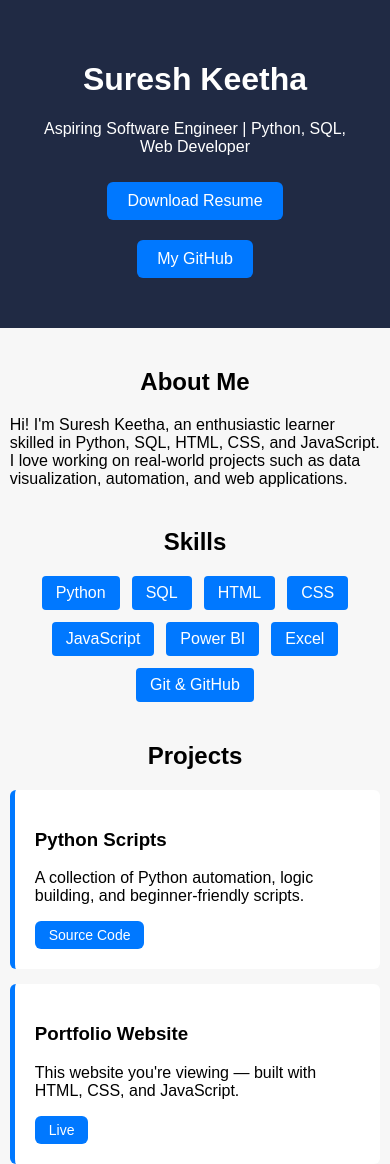
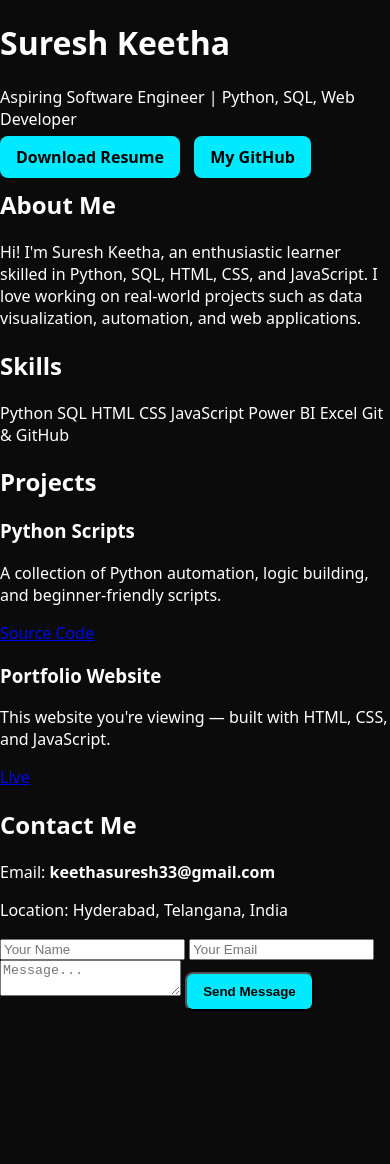
Before and after one commit to SureshKeetha/SureshKeetha.github.io, a plain HTML site: page index.html in a window 390 px wide. Shown: the top 1164 px of the page. After the commit the page ends 1011 px from the top, so only its background shows below. Drawn offline with Linux system fonts and the light colour scheme.

Commit message:
Update style.css

```diff
--- a/style.css
+++ b/style.css
@@ -1,99 +1,104 @@
-body {
-    font-family: Arial, sans-serif;
-    margin: 0;
-    padding: 0;
-    background: #f7f7f7;
+:root{
+  --bg:#0b0b0b;
+  --card:#0f1114;
+  --accent:#00eaff;
+  --muted:#9aa4af;
+  --glass: rgba(255,255,255,0.03);
 }
 
-/* Header Section */
-header {
-    text-align: center;
-    padding: 40px;
-    background: #202a44;
-    color: white;
+*{box-sizing:border-box}
+html,body{height:100%}
+body{
+  margin:0;
+  font-family:"Poppins",system-ui,Segoe UI,Roboto,Arial;
+  background:var(--bg);
+  color:#fff;
+  -webkit-font-smoothing:antialiased;
+  -moz-osx-font-smoothing:grayscale;
 }
 
-.header-buttons .btn {
-    margin: 10px;
+/* container */
+.container{max-width:1100px;margin:0 auto;padding:0 20px}
+
+/* header */
+.site-header{position:sticky;top:0;z-index:50;background:linear-gradient(180deg, rgba(11,11,11,0.9), rgba(11,11,11,0.7));border-bottom:1px solid rgba(255,255,255,0.03)}
+.header-inner{display:flex;align-items:center;justify-content:space-between;padding:14px 20px}
+.brand{display:flex;align-items:center;text-decoration:none;color:inherit}
+.avatar{width:56px;height:56px;border-radius:10px;border:2px solid var(--accent);object-fit:cover;margin-right:12px}
+.brand-text .name{font-weight:700}
+.brand-text .name span{color:var(--accent)}
+.brand-text .role-small{font-size:12px;color:var(--muted)}
+
+/* nav */
+.nav{display:flex;gap:16px;align-items:center}
+.nav a{color:#ddd;text-decoration:none;padding:6px 10px;border-radius:6px;font-weight:500}
+.nav a:hover{color:var(--accent);background:rgba(0,234,255,0.04)}
+.resume-btn{background:var(--accent);color:#000;padding:8px 12px;border-radius:8px;text-decoration:none;font-weight:700}
+
+/* mobile menu button */
+.menu-toggle{display:none;background:none;border:none;color:#fff;font-size:20px}
+
+/* HERO */
+.hero{padding:120px 0 60px 0;text-align:center}
+.hero h1{font-size:34px;margin:0}
+.hl{color:var(--accent)}
+.typing{font-size:18px;color:var(--muted);margin-top:8px;height:26px}
+.lead{color:var(--muted);max-width:760px;margin:12px auto 18px}
+
+/* buttons */
+.btn{background:var(--accent);color:#000;padding:10px 16px;border-radius:8px;text-decoration:none;font-weight:700;margin-right:10px}
+.btn.ghost{background:transparent;border:1px solid rgba(255,255,255,0.06);color:#fff}
+
+/* socials */
+.socials{margin-top:18px}
+.icon{width:36px;margin:0 6px;filter:brightness(1.2);transition:transform .2s}
+.icon:hover{transform:scale(1.12)}
+
+/* sections */
+.section{padding:64px 0}
+.section-title{text-align:center;color:var(--accent);font-size:22px;margin-bottom:28px}
+
+/* ABOUT */
+.split{display:flex;gap:28px;align-items:center}
+.about-left{flex:0 0 200px}
+.about-avatar{width:200px;height:200px;border-radius:12px;border:3px solid var(--accent);object-fit:cover}
+.about-right{flex:1}
+.about-text{color:var(--muted);line-height:1.6}
+.about-list{list-style:none;padding-left:0;margin-top:16px;color:var(--muted)}
+.about-list li{margin-bottom:8px}
+
+/* SKILLS GRID */
+.skills-grid{display:grid;grid-template-columns:repeat(auto-fit,minmax(240px,1fr));gap:18px;margin-top:18px}
+.skill-card{background:var(--card);padding:16px;border-radius:10px;border:1px solid rgba(255,255,255,0.03);box-shadow:0 4px 18px rgba(0,0,0,0.6)}
+.skill-head{display:flex;align-items:center;gap:12px}
+.skill-head img{width:40px;height:40px}
+.skill-head span{font-weight:600;color:var(--accent)}
+.skill-bar{height:12px;background:#0b0c0d;border-radius:8px;margin-top:12px;overflow:hidden}
+.skill-fill{height:100%;background:linear-gradient(90deg,var(--accent),#7efcff);transform-origin:left;transform:scaleX(0);transition:transform 1.6s cubic-bezier(.2,.9,.2,1);}
+
+/* PROJECTS */
+.projects-grid{display:grid;grid-template-columns:repeat(auto-fit,minmax(260px,1fr));gap:18px}
+.project-card{background:var(--card);Padding:18px;border-radius:10px;border:1px solid rgba(255,255,255,0.03)}
+
+/* CONTACT */
+.contact-wrap{max-width:1000px;margin:0 auto}
+.contact-grid{display:grid;grid-template-columns:1fr 1fr;gap:24px;align-items:start}
+.contact-info a{color:var(--accent);text-decoration:none}
+.contact-form input,.contact-form textarea{width:100%;padding:12px;border-radius:8px;border:1px solid rgba(255,255,255,0.06);background:transparent;color:#fff;margin-bottom:12px}
+.contact-form button{padding:10px 16px;background:var(--accent);color:#000;border:none;border-radius:8px}
+
+/* footer */
+.site-footer{padding:18px 0;text-align:center;color:var(--muted);border-top:1px solid rgba(255,255,255,0.02);margin-top:40px}
+
+/* small screens */
+@media(max-width:880px){
+  .split{flex-direction:column;text-align:center}
+  .nav{display:none}
+  .menu-toggle{display:block}
+  .contact-grid{grid-template-columns:1fr}
+  .header-inner{padding:12px}
 }
 
-/* Common Button Style */
-.btn, .btn-small {
-    display: inline-block;
-    padding: 10px 20px;
-    background: #0078ff;
-    color: white;
-    text-decoration: none;
-    border-radius: 6px;
-    font-size: 16px;
-}
-
-.btn-small {
-    padding: 6px 14px;
-    font-size: 14px;
-}
-
-/* Sections */
-section {
-    width: 80%;
-    margin: 40px auto;
-}
-
-h2 {
-    text-align: center;
-    margin-bottom: 20px;
-}
-
-/* Skills */
-.skills-list {
-    display: flex;
-    flex-wrap: wrap;
-    justify-content: center;
-    gap: 12px;
-}
-
-.skills-list span {
-    background: #0078ff;
-    color: white;
-    padding: 8px 14px;
-    border-radius: 4px;
-}
-
-/* Projects */
-.project-box {
-    background: white;
-    padding: 20px;
-    margin: 15px 0;
-    border-radius: 6px;
-    border-left: 5px solid #0078ff;
-}
-
-/* Contact Form */
-form {
-    display: flex;
-    flex-direction: column;
-    width: 60%;
-    margin: auto;
-}
-
-form input, form textarea {
-    padding: 12px;
-    margin: 10px 0;
-    border-radius: 6px;
-    border: 1px solid #aaa;
-}
-
-form button {
-    background: #202a44;
-}
-
-/* Mobile Responsive */
-@media (max-width: 768px) {
-    section {
-        width: 95%;
-    }
-
-    form {
-        width: 90%;
-    }
-}
+/* fade-in util */
+.fade-up{opacity:0;transform:translateY(12px);animation:up .8s forwards}
+@keyframes up{to{opacity:1;transform:none}}
```
